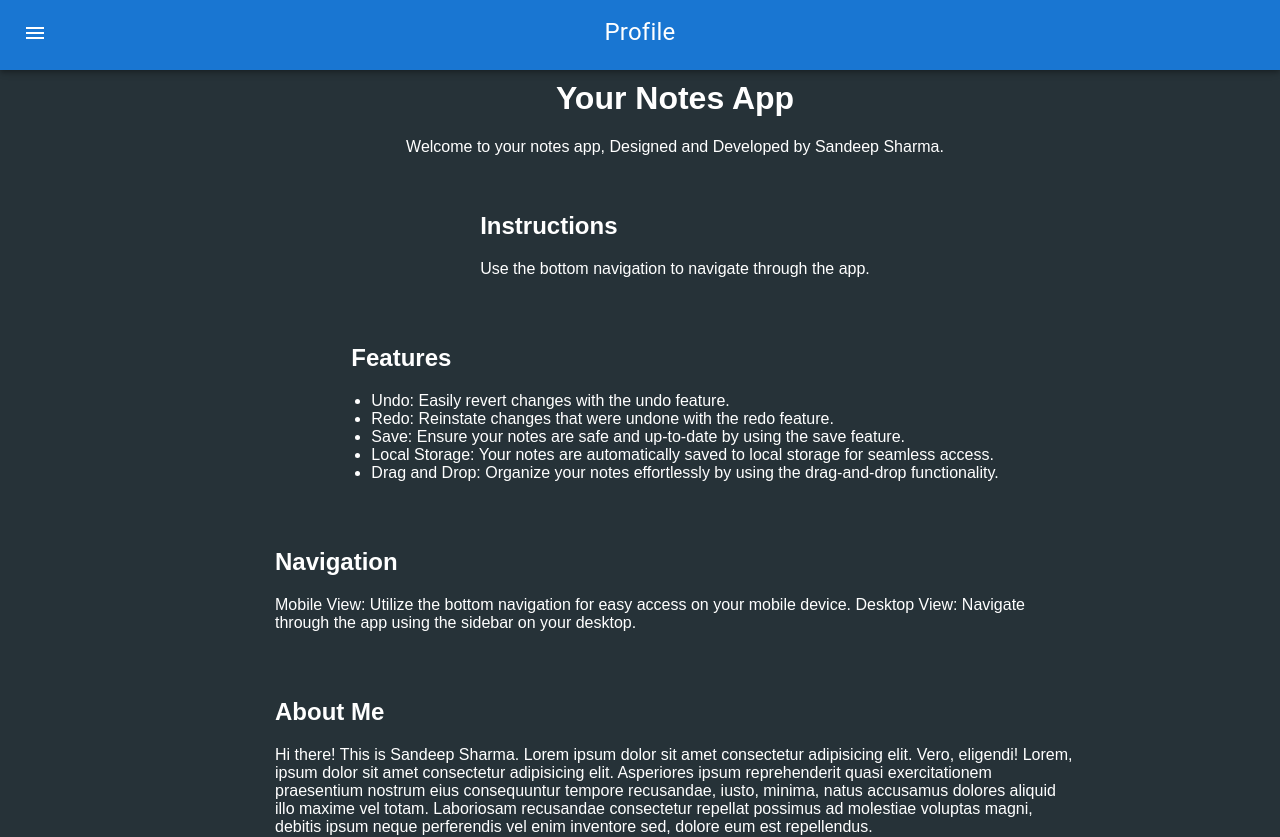
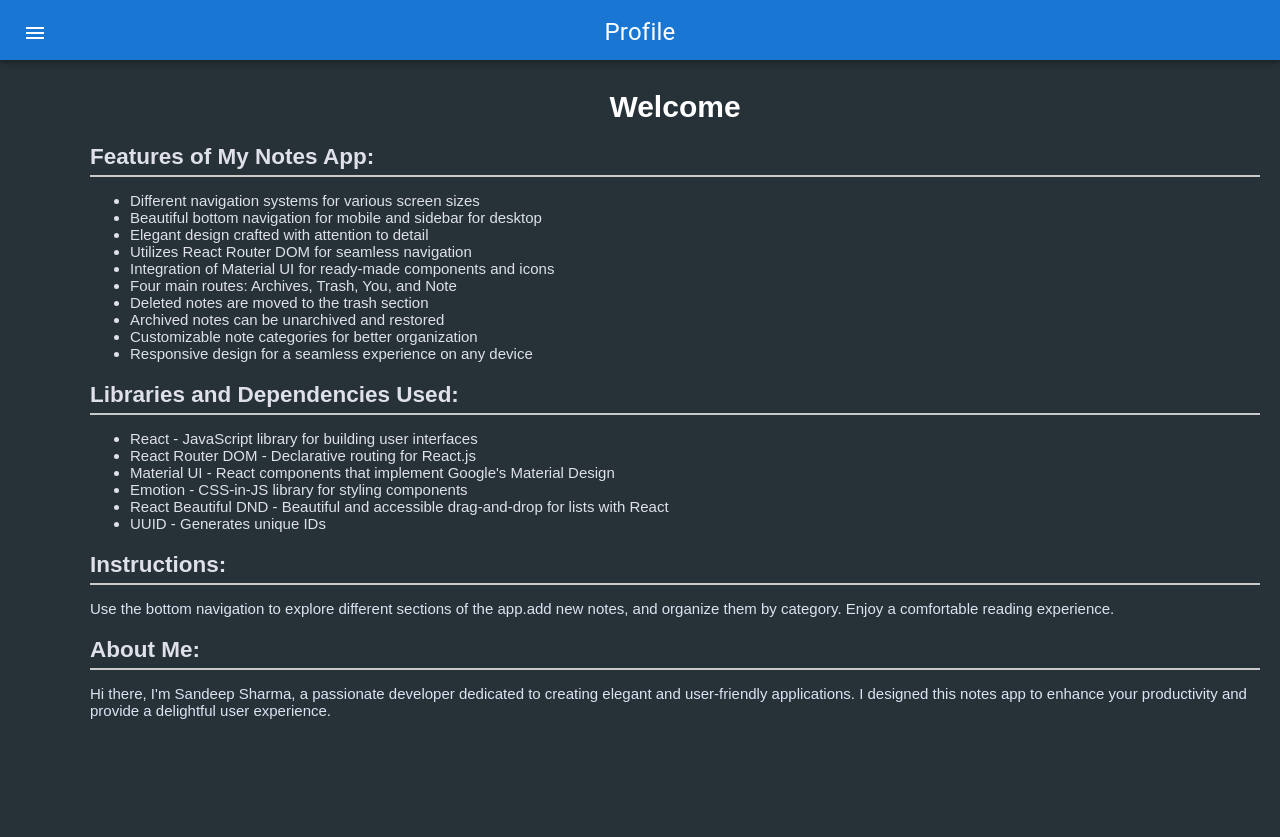
Before and after one commit to amrahs02/Simple-Notes-App, a React (Create React App) app: page /you in a window 1280 px wide. Shown: the top 837 px of the page. Built offline with nearby package versions, Linux system fonts and the light colour scheme.

Commit message:
Updated You.js

```diff
--- a/src/components/HeaderBar.jsx
+++ b/src/components/HeaderBar.jsx
@@ -5,7 +5,7 @@ import { useLocation } from "react-router-dom";
 
 const Header = styled(AppBar)`
   z-index: 1201;
-  height: 70px;
+  height: 60px;
 `;
 
 const Heading = styled(Typography)`
--- a/src/components/Profile/You.css
+++ b/src/components/Profile/You.css
@@ -1,55 +1,71 @@
-/* Add this CSS to your stylesheets */
+/* You.css */
 
-.container {
-    max-width: 800px;
-    margin: 50px auto;
+.you-container {
+  width: 100%;
+  margin-top: 50px;
+  font-family: Arial, Helvetica, sans-serif;
   padding: 20px;
-    color: #fff;
+  min-height: 160vh;
+  font-size: 15px;
+}
+
+.header h1 {
   display: flex;
   justify-content: center;
   align-items: center;
-    flex-direction: column;
-    height: 100vh;
-    font-family: 'Arial', sans-serif;
+  color: #ffffff;
 }
 
-  .header {
-    text-align: center;
+.features-section,
+.instructions-section,
+.about-me-section,
+.libraries-section,
+.navigation-links {
   margin-bottom: 20px;
+  color: #dfe0e9;
 }
 
-  .instructions,
-  .features,
-  .navigation,
-  .about-me {
-    margin-bottom: 30px;
+.features-section h2,
+.instructions-section h2,
+.libraries-section h2,
+.about-me-section h2,
+.navigation-links h2 {
+  color: #dfe0e9;
+  border-bottom: 2px solid #cacaca;
+  padding-bottom: 5px;
+  margin-bottom: 10px;
 }
 
-  ul {
-    list-style-type: disc;
-    padding-left: 20px;
+.features-section ul,
+.instructions-section p,
+.about-me-section p,
+.navigation-links ul {
+  color: #dce2f2;
 }
 
-  /* Media Query for Responsive Design */
-
-  /* @media (max-width: 768px) {
-    .navigation {
-      display: none;
-    }
+.features-section li,
+.instructions-section li,
+.about-me-section li,
+.navigation-links li {
+  list-style-type: disc;
+  margin-left: 20px;
 }
 
-  @media (min-width: 769px) {
-    .instructions,
-    .features,
-    .about-me {
-      width: 50%;
-      float: left;
+.navigation-links ul {
+  list-style-type: none;
+  padding: 0;
 }
 
-    .navigation {
-      width: 25%;
-      float: left;
-      display: block;
+.navigation-links li {
+  margin-bottom: 10px;
 }
+
+.navigation-links a {
+  text-decoration: none;
+  color: #007bff;
+  font-weight: bold;
 }
-   */
+
+.navigation-links a:hover {
+  text-decoration: underline;
+}
--- a/src/components/Profile/You.jsx
+++ b/src/components/Profile/You.jsx
@@ -1,49 +1,86 @@
 import React from 'react';
-import './You.css'
+import { Link } from 'react-router-dom';
+import './You.css'; // Import your CSS file
 
 const You = () => {
   return (
-    <div className="container">
-      <div className="header">
-        <h1>Your Notes App</h1>
-        <p>Welcome to your notes app, Designed and Developed by Sandeep Sharma.</p>
-      </div>
+    <div className="you-container">
+      <header className="header">
+        <h1>Welcome</h1>
+      </header>
 
-      <div className="instructions">
-        <h2>Instructions</h2>
-        <p>Use the bottom navigation to navigate through the app.</p>
-      </div>
 
-      <div className="features">
-        <h2>Features</h2>
+      <section class="libraries-section">
+        <h2>Features of My Notes App:</h2>
         <ul>
-          <li>Undo: Easily revert changes with the undo feature.</li>
-          <li>Redo: Reinstate changes that were undone with the redo feature.</li>
-          <li>Save: Ensure your notes are safe and up-to-date by using the save feature.</li>
-          <li>Local Storage: Your notes are automatically saved to local storage for seamless access.</li>
-          <li>Drag and Drop: Organize your notes effortlessly by using the drag-and-drop functionality.</li>
+          <li>Different navigation systems for various screen sizes</li>
+          <li>Beautiful bottom navigation for mobile and sidebar for desktop</li>
+          <li>Elegant design crafted with attention to detail</li>
+          <li>Utilizes React Router DOM for seamless navigation</li>
+          <li>Integration of Material UI for ready-made components and icons</li>
+          <li>Four main routes: Archives, Trash, You, and Note</li>
+          <li>Deleted notes are moved to the trash section</li>
+          <li>Archived notes can be unarchived and restored</li>
+          {/* <li>Efficient search functionality to find notes quickly</li> */}
+          <li>Customizable note categories for better organization</li>
+          {/* <li>Option to add and edit notes with a rich text editor</li> */}
+          <li>Responsive design for a seamless experience on any device</li>
+          {/* <li>Dark mode for reduced eye strain during nighttime use</li> */}
         </ul>
-      </div>
+      </section>
+      <section class="libraries-section">
+        <h2>Libraries and Dependencies Used:</h2>
+        <ul>
+          <li>React - JavaScript library for building user interfaces</li>
+          <li>React Router DOM - Declarative routing for React.js</li>
+          <li>Material UI - React components that implement Google's Material Design</li>
+          <li>Emotion - CSS-in-JS library for styling components</li>
+          {/* <li>Firebase - Cloud services for web and mobile apps</li> */}
+          <li>React Beautiful DND - Beautiful and accessible drag-and-drop for lists with React</li>
+          <li>UUID - Generates unique IDs</li>
+          {/* <li>Web Vitals - Library for measuring web performance</li> */}
+        </ul>
+      </section>
 
-      <div className="navigation">
-        <h2>Navigation</h2>
+      <section className="instructions-section">
+        <h2>Instructions:</h2>
         <p>
-          Mobile View: Utilize the bottom navigation for easy access on your mobile device.
-          Desktop View: Navigate through the app using the sidebar on your desktop.
+          Use the bottom navigation to explore different sections of the app.
+          {/* Easily search for notes, */}
+           add new notes, and organize them by
+          category. Enjoy a comfortable reading experience.
+          {/* with the option to */}
+          {/* switch to dark mode. */}
         </p>
-      </div>
+      </section>
 
-      <div className="about-me">
-        <h2>About Me</h2>
+      <section className="about-me-section">
+        <h2>About Me:</h2>
         <p>
-          Hi there! This is Sandeep Sharma. Lorem ipsum dolor sit amet consectetur adipisicing elit.
-          Vero, eligendi! Lorem, ipsum dolor sit amet consectetur adipisicing elit. Asperiores ipsum
-          reprehenderit quasi exercitationem praesentium nostrum eius consequuntur tempore recusandae,
-          iusto, minima, natus accusamus dolores aliquid illo maxime vel totam. Laboriosam recusandae
-          consectetur repellat possimus ad molestiae voluptas magni, debitis ipsum neque perferendis
-          vel enim inventore sed, dolore eum est repellendus.
+          Hi there, I'm Sandeep Sharma, a passionate developer dedicated to
+          creating elegant and user-friendly applications. I designed this notes
+          app to enhance your productivity and provide a delightful user
+          experience.
         </p>
-      </div>
+      </section>
+
+      {/* <nav className="navigation-links">
+        <h2>Navigation Links:</h2>
+        <ul>
+          <li>
+            <Link to="/archive">Archives</Link>
+          </li>
+          <li>
+            <Link to="/delete">Trash</Link>
+          </li>
+          <li>
+            <Link to="/you">You</Link>
+          </li>
+          <li>
+            <Link to="/">Note</Link>
+          </li>
+        </ul>
+      </nav> */}
     </div>
   );
 };
--- a/src/components/SwipeDrawer.jsx
+++ b/src/components/SwipeDrawer.jsx
@@ -25,7 +25,11 @@ export default function SwipeableTemporaryDrawer() {
         <React.Fragment key={anchor}>
           <Button >
             <MenuIcon
-              style={{ color: 'white', zIndex: '100000', margin: '15px' }}
+              style={{
+                color: 'white',
+                zIndex: '100000',
+                margin: '15px'
+              }}
               onClick={toggleDrawer('left', !state.left)}
             >
               {anchor}
--- a/src/components/notes/Form.jsx
+++ b/src/components/notes/Form.jsx
@@ -13,7 +13,7 @@ flex-direction: column;
 margin: auto;
 border-radius: 100px;
 background-color: #37474f;
-padding: 5px 5px;
+padding: 8px 8px;
 `;
 
 const note = {
@@ -113,8 +113,11 @@ const Form = () => {
       <Container ref={containerRef}>
         {showTextField && (
           <TextField
-            variant="outlined"
-            InputProps={{ disableUnderline: true }}
+            variant="standard"
+            InputProps={{
+              disableUnderline: true,
+              style: { color: 'white'  }, // Change text color to white
+            }}
             className="textfield1"
             onChange={(e) => onTextChange(e)}
             name="heading"
@@ -129,12 +132,16 @@ const Form = () => {
           className="textfield2"
           maxRows={Infinity}
           variant="standard"
-          InputProps={{ disableUnderline: true }}
+          InputProps={{
+            disableUnderline: true,
+            style: { color: 'white' }, // Change text color to white
+          }}
           onClick={onTextAreaClick}
           onChange={(e) => onTextChange(e)}
           name="text"
           value={addNote.text}
         />
+
         {showTextField && (
           <Box className='function-buttons' >
             <Button onClick={handleUndo} variant="contained" >
```
Also changed, not shown: src/components/BottomNav.jsx (+29 -10 lines), src/components/Home.jsx (+6 -2 lines), src/components/NavList.jsx (+5 -2 lines). Lines whose indentation alone changed are shown as unchanged.
